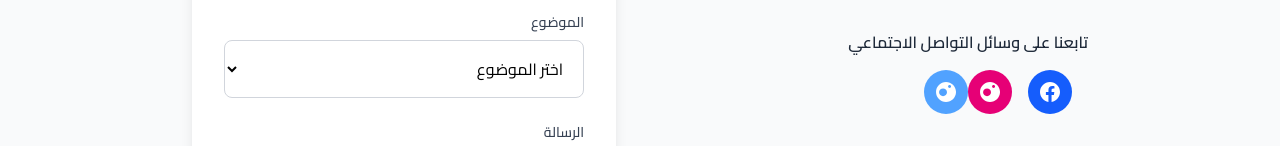
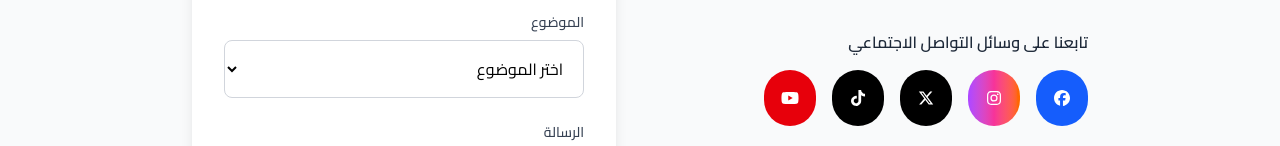
Before and after one commit to sara4ksa-beep/3mollah, a Next.js app: page /contact in a window 1280 px wide. Shown: the part 654-800 px from the top of the page. Built offline with nearby package versions, Linux system fonts and the light colour scheme; no server answers.

Commit message:
Update contact page with Font Awesome social media icons and remove categories from products page

```diff
--- a/package.json
+++ b/package.json
@@ -13,6 +13,9 @@
     "clear-products": "npx tsx scripts/clear-products.ts"
   },
   "dependencies": {
+    "@fortawesome/fontawesome-svg-core": "^7.0.0",
+    "@fortawesome/free-brands-svg-icons": "^7.0.0",
+    "@fortawesome/react-fontawesome": "^0.2.3",
     "@prisma/client": "^6.12.0",
     "@radix-ui/react-accordion": "^1.2.11",
     "@radix-ui/react-alert-dialog": "^1.1.14",
--- a/src/app/(public)/contact/page.tsx
+++ b/src/app/(public)/contact/page.tsx
@@ -1,6 +1,8 @@
 'use client';
 
 import { Phone, Mail, MapPin, Send } from 'lucide-react';
+import { FontAwesomeIcon } from '@fortawesome/react-fontawesome';
+import { faFacebook, faInstagram, faXTwitter, faTiktok, faYoutube } from '@fortawesome/free-brands-svg-icons';
 
 export default function ContactPage() {
   return (
@@ -61,24 +63,50 @@ export default function ContactPage() {
               {/* Social Media */}
               <div className="pt-6">
                 <h3 className="font-semibold text-gray-800 mb-4">تابعنا على وسائل التواصل الاجتماعي</h3>
-                <div className="flex space-x-4 space-x-reverse">
-                  <a href="#" className="bg-blue-600 text-white p-3 rounded-full hover:bg-blue-700 transition-colors">
-                    <span className="sr-only">فيسبوك</span>
-                    <svg className="w-5 h-5" fill="currentColor" viewBox="0 0 24 24">
-                      <path d="M24 12.073c0-6.627-5.373-12-12-12s-12 5.373-12 12c0 5.99 4.388 10.954 10.125 11.854v-8.385H7.078v-3.47h3.047V9.43c0-3.007 1.792-4.669 4.533-4.669 1.312 0 2.686.235 2.686.235v2.953H15.83c-1.491 0-1.956.925-1.956 1.874v2.25h3.328l-.532 3.47h-2.796v8.385C19.612 23.027 24 18.062 24 12.073z"/>
-                    </svg>
+                <div className="flex flex-wrap gap-4">
+                  {/* Facebook */}
+                  <a
+                    href="#"
+                    className="bg-blue-600 text-white p-4 rounded-full hover:bg-blue-700 transition-all duration-300 hover:scale-110 hover:shadow-lg"
+                    title="فيسبوك"
+                  >
+                    <FontAwesomeIcon icon={faFacebook} className="w-7 h-7" />
                   </a>
-                  <a href="#" className="bg-pink-600 text-white p-3 rounded-full hover:bg-pink-700 transition-colors">
-                    <span className="sr-only">إنستقرام</span>
-                    <svg className="w-5 h-5" fill="currentColor" viewBox="0 0 24 24">
-                      <path d="M12.017 0C5.396 0 .029 5.367.029 11.987c0 6.62 5.367 11.987 11.988 11.987 6.62 0 11.987-5.367 11.987-11.987C24.014 5.367 18.637.001 12.017.001zM8.449 16.988c-1.297 0-2.448-.49-3.323-1.297C4.198 14.895 3.708 13.744 3.708 12.447s.49-2.448 1.418-3.323c.875-.807 2.026-1.297 3.323-1.297s2.448.49 3.323 1.297c.928.875 1.418 2.026 1.418 3.323s-.49 2.448-1.418 3.244c-.875.807-2.026 1.297-3.323 1.297zm7.83-9.781c-.49 0-.928-.175-1.297-.49-.368-.315-.49-.753-.49-1.243 0-.49.122-.928.49-1.243.369-.315.807-.49 1.297-.49s.928.175 1.297.49c.368.315.49.753.49 1.243 0 .49-.122.928-.49 1.243-.369.315-.807.49-1.297.49z"/>
-                    </svg>
+
+                  {/* Instagram */}
+                  <a
+                    href="#"
+                    className="bg-gradient-to-r from-purple-500 via-pink-500 to-orange-500 text-white p-4 rounded-full hover:scale-110 transition-all duration-300 hover:shadow-lg"
+                    title="انستقرام"
+                  >
+                    <FontAwesomeIcon icon={faInstagram} className="w-7 h-7" />
                   </a>
-                  <a href="#" className="bg-blue-400 text-white p-3 rounded-full hover:bg-blue-500 transition-colors">
-                    <span className="sr-only">سناب شات</span>
-                    <svg className="w-5 h-5" fill="currentColor" viewBox="0 0 24 24">
-                      <path d="M12.017 0C5.396 0 .029 5.367.029 11.987c0 6.62 5.367 11.987 11.988 11.987 6.62 0 11.987-5.367 11.987-11.987C24.014 5.367 18.637.001 12.017.001zM8.449 16.988c-1.297 0-2.448-.49-3.323-1.297C4.198 14.895 3.708 13.744 3.708 12.447s.49-2.448 1.418-3.323c.875-.807 2.026-1.297 3.323-1.297s2.448.49 3.323 1.297c.928.875 1.418 2.026 1.418 3.323s-.49 2.448-1.418 3.244c-.875.807-2.026 1.297-3.323 1.297zm7.83-9.781c-.49 0-.928-.175-1.297-.49-.368-.315-.49-.753-.49-1.243 0-.49.122-.928.49-1.243.369-.315.807-.49 1.297-.49s.928.175 1.297.49c.368.315.49.753.49 1.243 0 .49-.122.928-.49 1.243-.369.315-.807.49-1.297.49z"/>
-                    </svg>
+
+                  {/* X (Twitter) */}
+                  <a
+                    href="#"
+                    className="bg-black text-white p-4 rounded-full hover:bg-gray-800 transition-all duration-300 hover:scale-110 hover:shadow-lg"
+                    title="إكس (تويتر)"
+                  >
+                    <FontAwesomeIcon icon={faXTwitter} className="w-7 h-7" />
+                  </a>
+
+                  {/* TikTok */}
+                  <a
+                    href="#"
+                    className="bg-black text-white p-4 rounded-full hover:bg-gray-800 transition-all duration-300 hover:scale-110 hover:shadow-lg"
+                    title="تيك توك"
+                  >
+                    <FontAwesomeIcon icon={faTiktok} className="w-7 h-7" />
+                  </a>
+
+                  {/* YouTube */}
+                  <a
+                    href="#"
+                    className="bg-red-600 text-white p-4 rounded-full hover:bg-red-700 transition-all duration-300 hover:scale-110 hover:shadow-lg"
+                    title="يوتيوب"
+                  >
+                    <FontAwesomeIcon icon={faYoutube} className="w-7 h-7" />
                   </a>
                 </div>
               </div>
--- a/src/app/(public)/products/page.tsx
+++ b/src/app/(public)/products/page.tsx
@@ -6,7 +6,6 @@ import Link from 'next/link';
 
 interface ProductsPageProps {
   searchParams: Promise<{
-    category?: string;
     search?: string;
     page?: string;
     sortBy?: string;
@@ -15,17 +14,13 @@ interface ProductsPageProps {
 }
 
 export default async function ProductsPage({ searchParams }: ProductsPageProps) {
-  const { category, search, page = '1', sortBy = 'createdAt', sortOrder = 'desc' } = await searchParams;
+  const { search, page = '1', sortBy = 'createdAt', sortOrder = 'desc' } = await searchParams;
   const currentPage = parseInt(page);
   const limit = 12;
   const skip = (currentPage - 1) * limit;
 
   // Build where clause
-  const where: { isActive: boolean; categoryId?: string; OR?: Array<{ name: { contains: string; mode: 'insensitive' }; } | { description: { contains: string; mode: 'insensitive' }; }> } = { isActive: true };
-
-  if (category) {
-    where.categoryId = category;
-  }
+  const where: { isActive: boolean; OR?: Array<{ name: { contains: string; mode: 'insensitive' }; } | { description: { contains: string; mode: 'insensitive' }; }> } = { isActive: true };
 
   if (search) {
     where.OR = [
@@ -34,24 +29,15 @@ export default async function ProductsPage({ searchParams }: ProductsPageProps)
     ];
   }
 
-  // Fetch products with pagination and category info
-  const [products, total, selectedCategory] = await Promise.all([
+  // Fetch products with pagination
+  const [products, total] = await Promise.all([
     prisma.product.findMany({
       where,
-      include: {
-        category: {
-          select: { id: true, name: true, slug: true }
-        }
-      },
       orderBy: { [sortBy]: sortOrder },
       skip,
       take: limit
     }),
-    prisma.product.count({ where }),
-    category ? prisma.category.findUnique({
-      where: { id: category },
-      select: { name: true }
-    }) : null
+    prisma.product.count({ where })
   ]);
 
   const totalPages = Math.ceil(total / limit);
@@ -70,17 +56,14 @@ export default async function ProductsPage({ searchParams }: ProductsPageProps)
           </Link>
 
           <h1 className="text-4xl font-bold text-gray-800 mb-2 text-heading">
-            {selectedCategory ? `منتجات ${selectedCategory.name}` : 'جميع المنتجات'}
+            جميع المنتجات
           </h1>
           <p className="text-gray-600 text-lg text-body">
-            {selectedCategory
-              ? `اكتشف منتجات ${selectedCategory.name} المميزة`
-              : 'اكتشف مجموعتنا الكاملة من المنتجات المميزة'
-            }
+            اكتشف مجموعتنا الكاملة من المنتجات المميزة
           </p>
         </div>
 
-        {/* Search and Filter Controls */}
+        {/* Search Controls */}
         <SearchAndFilter />
 
         {/* Results Summary */}
@@ -90,11 +73,6 @@ export default async function ProductsPage({ searchParams }: ProductsPageProps)
             {search && (
               <>
                 {' '}للبحث: <span className="font-semibold text-blue-600">&ldquo;{search}&rdquo;</span>
-              </>
-            )}
-            {selectedCategory && (
-              <>
-                {' '}في الفئة: <span className="font-semibold text-blue-600">{selectedCategory.name}</span>
               </>
             )}
           </p>
@@ -111,7 +89,6 @@ export default async function ProductsPage({ searchParams }: ProductsPageProps)
                   name={product.name}
                   price={product.price}
                   image={product.image}
-                  category={product.category?.name}
                 />
               ))}
             </div>
@@ -123,7 +100,6 @@ export default async function ProductsPage({ searchParams }: ProductsPageProps)
                   <Link
                     href={`/products?${new URLSearchParams({
                       ...(search && { search }),
-                      ...(category && { category }),
                       page: (currentPage - 1).toString(),
                       sortBy,
                       sortOrder
@@ -142,7 +118,6 @@ export default async function ProductsPage({ searchParams }: ProductsPageProps)
                   <Link
                     href={`/products?${new URLSearchParams({
                       ...(search && { search }),
-                      ...(category && { category }),
                       page: (currentPage + 1).toString(),
                       sortBy,
                       sortOrder
@@ -167,12 +142,12 @@ export default async function ProductsPage({ searchParams }: ProductsPageProps)
                 لا توجد منتجات
               </h3>
               <p className="text-gray-600 text-body">
-                {search || selectedCategory
+                {search
                   ? 'لم يتم العثور على منتجات تطابق معايير البحث'
                   : 'لا توجد منتجات متاحة حالياً'
                 }
               </p>
-              {(search || selectedCategory) && (
+              {search && (
                 <Link
                   href="/products"
                   className="inline-block mt-4 px-6 py-2 bg-blue-600 text-white rounded-lg hover:bg-blue-700 transition-colors"
--- a/src/components/ProductCard.tsx
+++ b/src/components/ProductCard.tsx
@@ -1,7 +1,6 @@
 'use client';
 
 import Link from 'next/link';
-import { Tag } from 'lucide-react';
 import { ProductImage } from './CloudinaryImage';
 
 interface ProductCardProps {
@@ -9,10 +8,9 @@ interface ProductCardProps {
   name: string;
   price: number;
   image: string;
-  category?: string;
 }
 
-export default function ProductCard({ id, name, price, image, category }: ProductCardProps) {
+export default function ProductCard({ id, name, price, image }: ProductCardProps) {
   return (
     <Link href={`/product/${id}`} className="group">
       <div className="bg-white rounded-lg shadow-md overflow-hidden hover:shadow-lg transition-shadow duration-300">
@@ -23,12 +21,6 @@ export default function ProductCard({ id, name, price, image, category }: Produc
             alt={name}
             className="w-full h-full object-cover group-hover:scale-105 transition-transform duration-300"
           />
-          {category && (
-            <div className="absolute top-2 right-2 bg-blue-600 text-white text-xs px-2 py-1 rounded-full flex items-center gap-1">
-              <Tag size={12} />
-              <span className="hidden sm:inline">{category}</span>
-            </div>
-          )}
         </div>
 
         {/* Product Info */}
```
Also changed, not shown: src/components/SearchAndFilter.tsx (+7 -102 lines), 1 other file (tests, documents, lock files or other folders).
